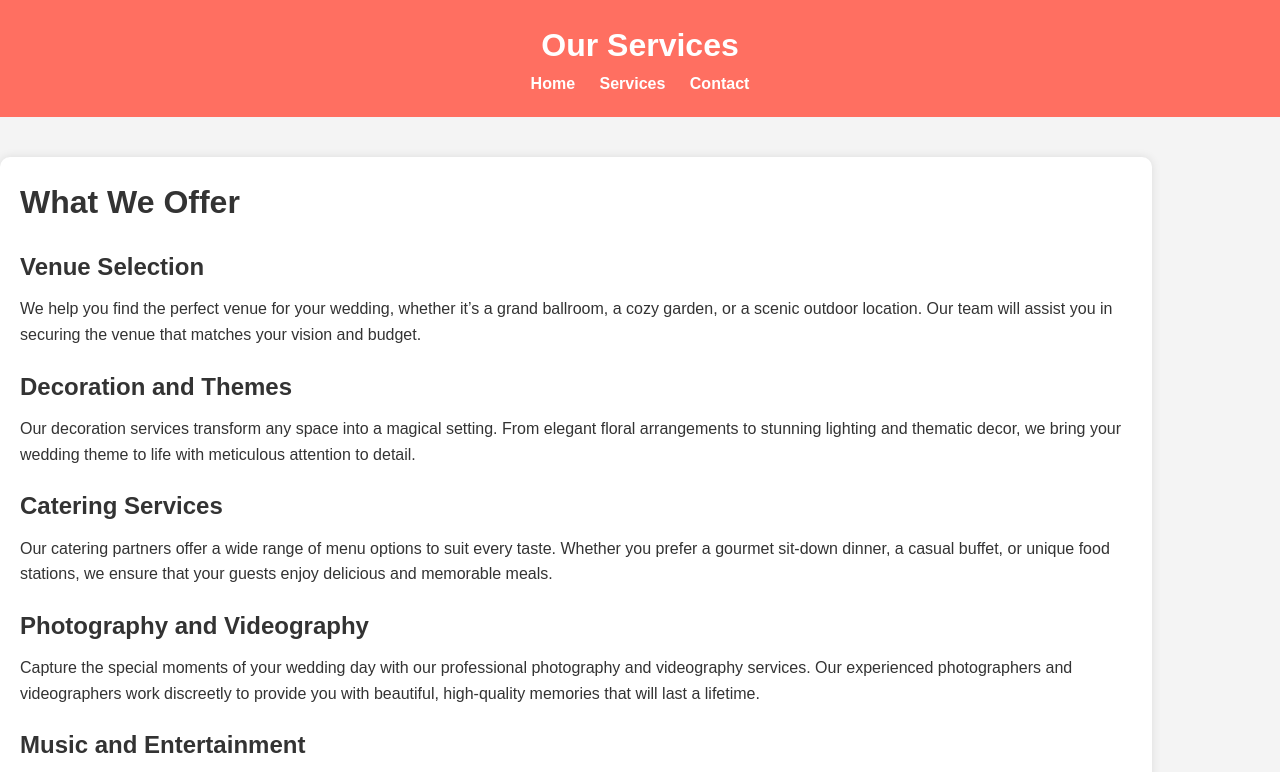
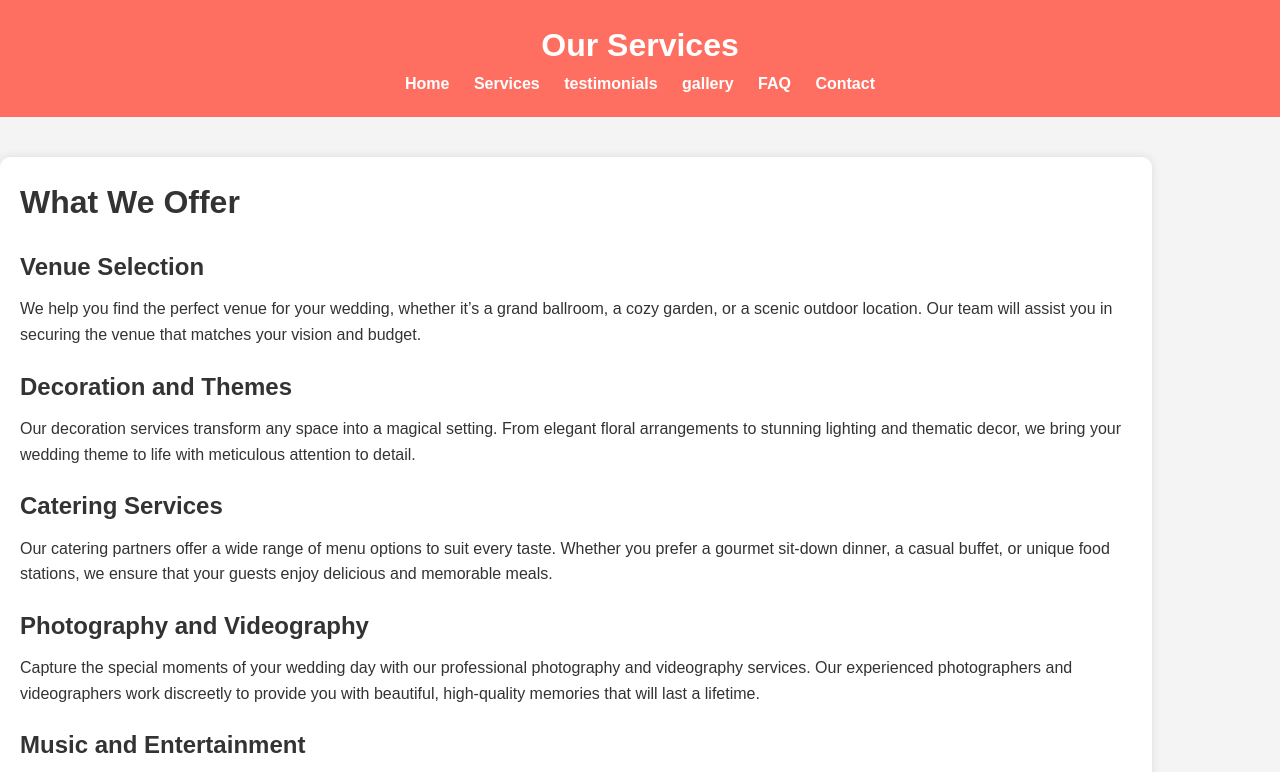
Before and after one commit to sayaksatpathi/W_P, a plain HTML site: page services.html in a window 1280 px wide. Shown: the top 772 px of the page. Drawn offline with Linux system fonts and the light colour scheme.

Commit message:
Update services.html

```diff
--- a/services.html
+++ b/services.html
@@ -15,6 +15,9 @@
                 <ul>
                     <li><a href="index.html">Home</a></li>
                     <li><a href="services.html">Services</a></li>
+                    <li><a href="testimonials.html">testimonials</a></li>
+                    <li><a href="gallery.html">gallery</a></li>
+                    <li><a href="faq.html">FAQ</a></li>
                     <li><a href="contact.html">Contact</a></li>
                 </ul>
             </nav>
```
